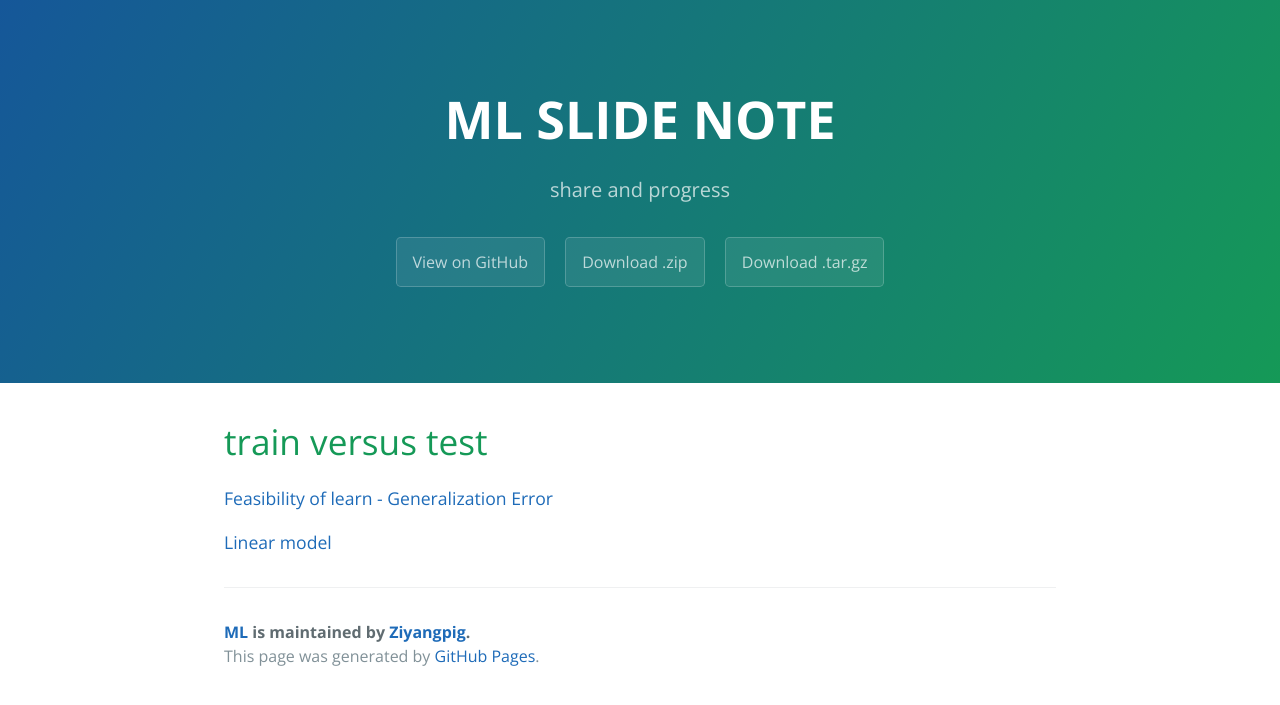
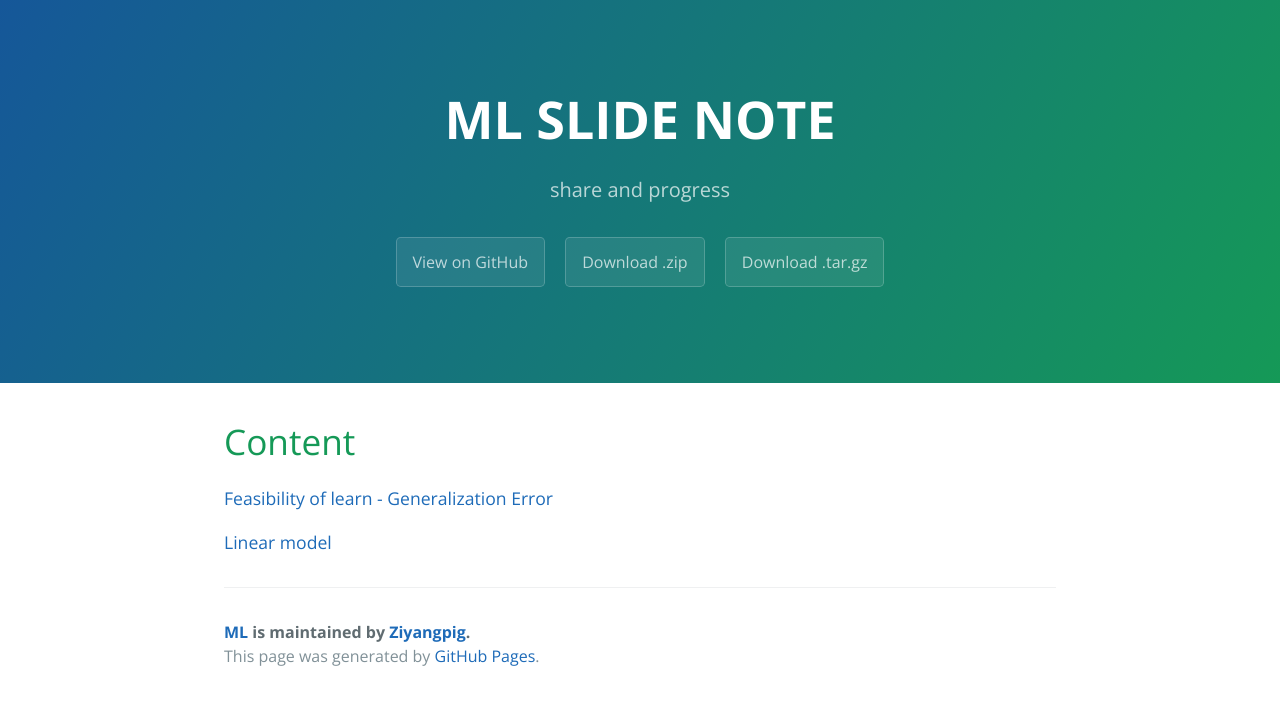
Before and after one commit to Ziyangpig/ML, a Jekyll site: the page built from index.md, in a window 1280 px wide. Shown: the top 705 px of the page. Built offline with Jekyll 4.4.1, drawn with Linux system fonts in a browser that asks for light colours; our own code applies the rules of GitHub Pages for plain Markdown files.

Commit message:
Update index.md

```diff
--- a/index.md
+++ b/index.md
@@ -2,7 +2,7 @@
 title: ML SLIDE NOTE
 ---
 
-# train versus test
+# Content
 
 
 [Feasibility of learn - Generalization Error](./2024-12-06-Feasibility of learn.html)
```
